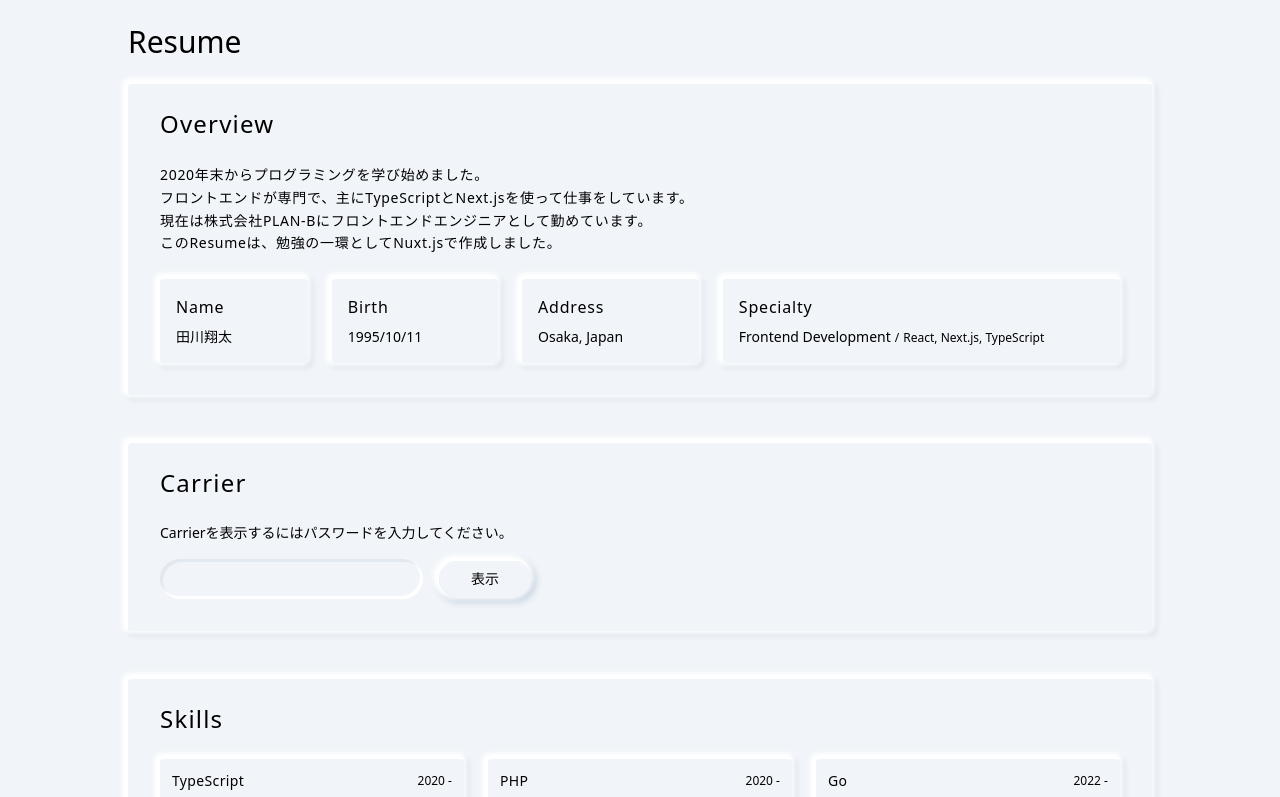
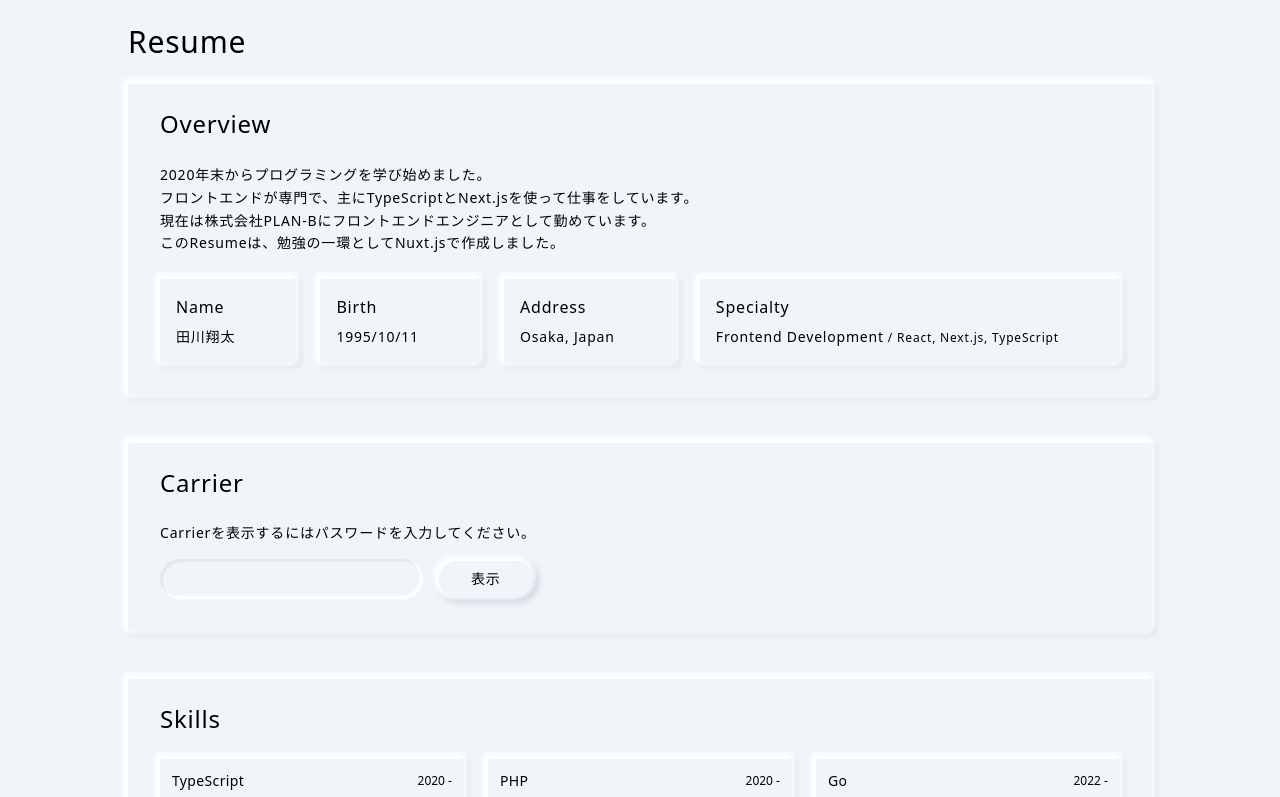
Before and after one commit to sho-ts/resume, a Nuxt app: page / in a window 1280 px wide. Shown: the top 797 px of the page. Built offline with nearby package versions, Linux system fonts and the light colour scheme.

Commit message:
change: スタイル調整

```diff
--- a/src/app.vue
+++ b/src/app.vue
@@ -1,5 +1,5 @@
 <template>
-  <div class="py-6 px-4 md:px-6 bg-slate-100 min-h-screen min-h-dvh">
+  <div class="py-6 px-4 md:px-6 bg-slate-100 min-h-screen min-h-dvh tracking-wider">
     <div class="max-w-screen-lg mx-auto">
       <Header />
       <main class="py-6">
--- a/src/components/section/Carrier.vue
+++ b/src/components/section/Carrier.vue
@@ -1,6 +1,6 @@
 <template>
   <Section title="Carrier">
-    <p class="mb-4 text-sm">Carrierを表示するにはパスワードを入力してください。</p>
+    <p class="mb-4 text-sm ">Carrierを表示するにはパスワードを入力してください。</p>
     <div class="flex flex-col md:flex-row md:items-center gap-4">
       <Input :value="value" />
       <Button class="px-8 py-2 ">表示</Button>
--- a/src/components/section/Overview.vue
+++ b/src/components/section/Overview.vue
@@ -1,6 +1,6 @@
 <template>
   <Section title="Overview">
-    <p class="mb-6 tracking-wider text-sm leading-relaxed">
+    <p class="mb-6 text-sm leading-relaxed">
       2020年末からプログラミングを学び始めました。<br />
       フロントエンドが専門で、主にTypeScriptとNext.jsを使って仕事をしています。<br />
       現在は株式会社PLAN-Bにフロントエンドエンジニアとして勤めています。<br />
@@ -8,7 +8,7 @@
     </p>
     <dl class="flex flex-wrap gap-6">
       <Box v-for="item in overview" :key="item.name" class="p-4 grow">
-        <dt class="mb-2 tracking-wider">{{ item.name }}</dt>
+        <dt class="mb-2">{{ item.name }}</dt>
         <dd class="text-sm">
           <span>{{ item.value }}</span>
           <span v-if="item.detail" class="text-xs mt-1 md:mt-0 block md:inline"><span class="hidden md:inline px-1">/</span>{{ item.detail }}</span>
--- a/src/components/section/Skills.vue
+++ b/src/components/section/Skills.vue
@@ -7,7 +7,7 @@
             <ul>
               <li class="mb-2 text-sm flex justify-between items-center">
                 <span class="tracking-wide">{{ skill.name }}</span>
-                <span class="text-xs">{{ skill.start }} -</span>
+                <span class="text-xs tracking-normal">{{ skill.start }} -</span>
               </li>
               <li>
                 <div class="overflow-hidden shadow-[inset_-2px_-2px_1px_1px_rgb(255_255_255)_,inset_2px_2px_1px_1px_rgb(226_232_240)] h-3 rounded-lg">
--- a/src/components/ui/Heading.vue
+++ b/src/components/ui/Heading.vue
@@ -1,3 +1,3 @@
 <template>
-  <h2 class="text-2xl mb-6 tracking-wider"><slot /></h2>
+  <h2 class="text-2xl mb-6"><slot /></h2>
 </template>
```
